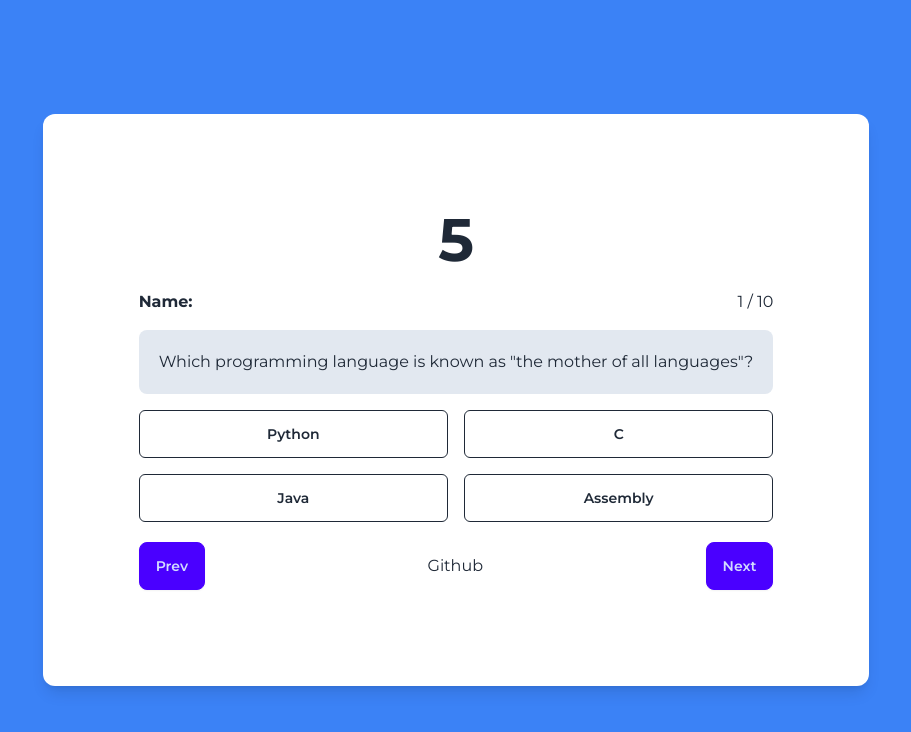
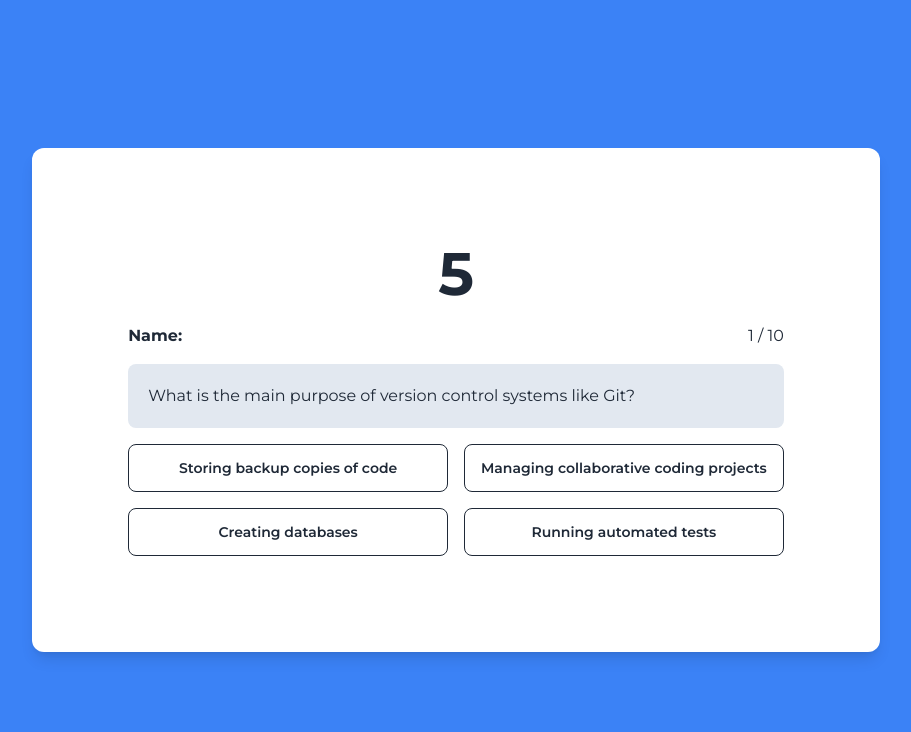
Before and after one commit to MarkMallari16/quiz-game-react, a React (Vite) app: page /game in a window 1280 px wide. Shown: the top 732 px of the page, without its empty margins (184-1095 px from the left). Built offline with nearby package versions, Linux system fonts and the light colour scheme.

Commit message:
fix some ui

```diff
--- a/package.json
+++ b/package.json
@@ -13,6 +13,7 @@
     "daisyui": "^4.12.10",
     "react": "^18.3.1",
     "react-dom": "^18.3.1",
+    "react-icons": "^5.2.1",
     "react-router-dom": "^6.24.1"
   },
   "devDependencies": {
--- a/src/components/PlayComponent.jsx
+++ b/src/components/PlayComponent.jsx
@@ -1,14 +1,13 @@
 import React from 'react'
 import usePlay from '../hooks/usePlay';
-import QuizImage from '../assets/quiz.png';
 import ResponsiveLayout from './ResponsiveLayout';
-
+import { FaGithub } from "react-icons/fa";
 const PlayComponent = () => {
     const { handleIsPlaying } = usePlay();
 
     return (
         <ResponsiveLayout>
-            <div className='bg-white p-20 rounded-lg'>
+            <div className='bg-white  py-14  px-20 rounded-lg'>
                 <div className='w-full max-w-2xl'>
                     <div className='flex justify-center items-center gap-4 mb-4'>
                         <div>
@@ -19,6 +18,11 @@ const PlayComponent = () => {
                     <div className='text-center'>
                         <button className='btn btn-primary w-full' onClick={handleIsPlaying}>Play</button>
                     </div>
+                    <div className='flex justify-center pt-5'>
+                        <a href="https://github.com/MarkMallari16/quiz-game-react" target='_blank'>
+                            <FaGithub className='text-2xl' />
+                        </a>
+                    </div>
                 </div>
             </div>
         </ResponsiveLayout>
--- a/src/hooks/useQuizGame.js
+++ b/src/hooks/useQuizGame.js
@@ -67,14 +67,12 @@ const useQuizGame = () => {
     ]
 
     const shuffledArray = (array) => {
-        let currentIndex = array.length;
-        let randomIndex;
+        //[1,2,3,4,5]
+        for (let index = array.length - 1; index > 0; index--) {
+            const indexSecond = Math.floor(Math.random() * (index + 1));
 
-        while (currentIndex != 0) {
-            randomIndex = Math.floor(Math.random() * currentIndex);
-            currentIndex--;
+            [array[index], array[indexSecond]] = [array[indexSecond], array[index]];
 
-            [array[currentIndex], array[randomIndex]] = [array[randomIndex], array[currentIndex]];
         }
         return array;
     }
@@ -85,6 +83,7 @@ const useQuizGame = () => {
     const initialIsShowScore = () => {
         return localStorage.getItem("showScore") === "true"
     }
+
     const [currentQuestionIndex, setCurrentQuestionIndex] = useState(initialCurrentQuestionIndex);
     const [score, setScore] = useState(0);
     const [isShowScore, setIsShowScore] = useState(initialIsShowScore);
@@ -92,7 +91,6 @@ const useQuizGame = () => {
     const [timer, setTimer] = useState(10);
     const [isTimerRunning, setIsTimerRunning] = useState(true);
     const [questions, setQuestions] = useState(() => shuffledArray([...initialQuestions]));
-    const [isHighlightAnswer, setHighLightAnswer] = useState(false);
     const [selectedOption, setSelectedOption] = useState("");
 
     useEffect(() => {
@@ -119,26 +117,15 @@ const useQuizGame = () => {
         if (selectedOption === questions[currentQuestionIndex].answer) {
             setScore(score + 1)
         }
-        setHighLightAnswer(true);
+
+        handleNextQuestion();
     }
 
-    const handlePrevQuestion = () => {
-        const prevQuestionIndex = currentQuestionIndex - 1;
-
-        if (prevQuestionIndex >= 0) {
-            setCurrentQuestionIndex(prevQuestionIndex)
-            setHighLightAnswer(true);
-            setSelectedOption('');
-            setTimer(10);
-            setIsShowScore(false);
-        }
-    }
     const handleNextQuestion = () => {
         const nextQuestionIndex = currentQuestionIndex + 1;
 
         if (nextQuestionIndex < questions.length) {
             setCurrentQuestionIndex(nextQuestionIndex);
-            setHighLightAnswer(false);
             setSelectedOption('');
             setTimer(10);
             setIsShowScore(false);
@@ -166,7 +153,7 @@ const useQuizGame = () => {
         setIsShowScore(false);
         setScore(0);
         setTimer(10);
-        setHighLightAnswer(false)
+
         localStorage.removeItem('index');
         localStorage.removeItem('showScore');
     };
@@ -186,11 +173,8 @@ const useQuizGame = () => {
         handleTryAgain,
         shuffledArray,
         handleAnswerButtonClicked,
-        handlePrevQuestion,
         handleNextQuestion,
-
         handleExit,
-        isHighlightAnswer,
         selectedOption,
         feedback,
         timer
--- a/src/pages/QuizGame.jsx
+++ b/src/pages/QuizGame.jsx
@@ -7,7 +7,7 @@ const QuizGame = () => {
 
     const location = useLocation();
     const { name } = location.state || {};
-    const { questions, score, currentQuestionIndex, isShowScore, handleTryAgain, handleAnswerButtonClicked, isHighlightAnswer, handlePrevQuestion, handleNextQuestion, feedback, handleExit, timer } = useQuizGame();
+    const { questions, score, currentQuestionIndex, isShowScore, handleTryAgain, handleAnswerButtonClicked, feedback, handleExit, timer } = useQuizGame();
 
 
     return (
@@ -43,25 +43,15 @@ const QuizGame = () => {
                         {questions[currentQuestionIndex].options.map((option, index) => (
                             <button
                                 key={index}
-                                className={`btn ${isHighlightAnswer
-                                    ? option === questions[currentQuestionIndex].answer
-                                        ? 'btn-success'
-                                        : 'btn-error'
-                                    : 'btn-outline'
-                                    } rounded-md py-2 select-none opacity-100`}
+                                className={`btn btn-outline select-none`}
                                 onClick={() => handleAnswerButtonClicked(option)}
-                                disabled={isHighlightAnswer}
+
                             >
                                 {option}
                             </button>
                         ))}
                     </div>
 
-                    <div className='flex justify-between items-center mt-5'>
-                        <button onClick={handlePrevQuestion} className='btn btn-primary'>Prev</button>
-                        <div>Github</div>
-                        <button onClick={handleNextQuestion} className='btn btn-primary'>Next</button>
-                    </div>
                 </div>
             )}
         </div>
```
Also changed, not shown: 1 other file (tests, documents, lock files or other folders).
